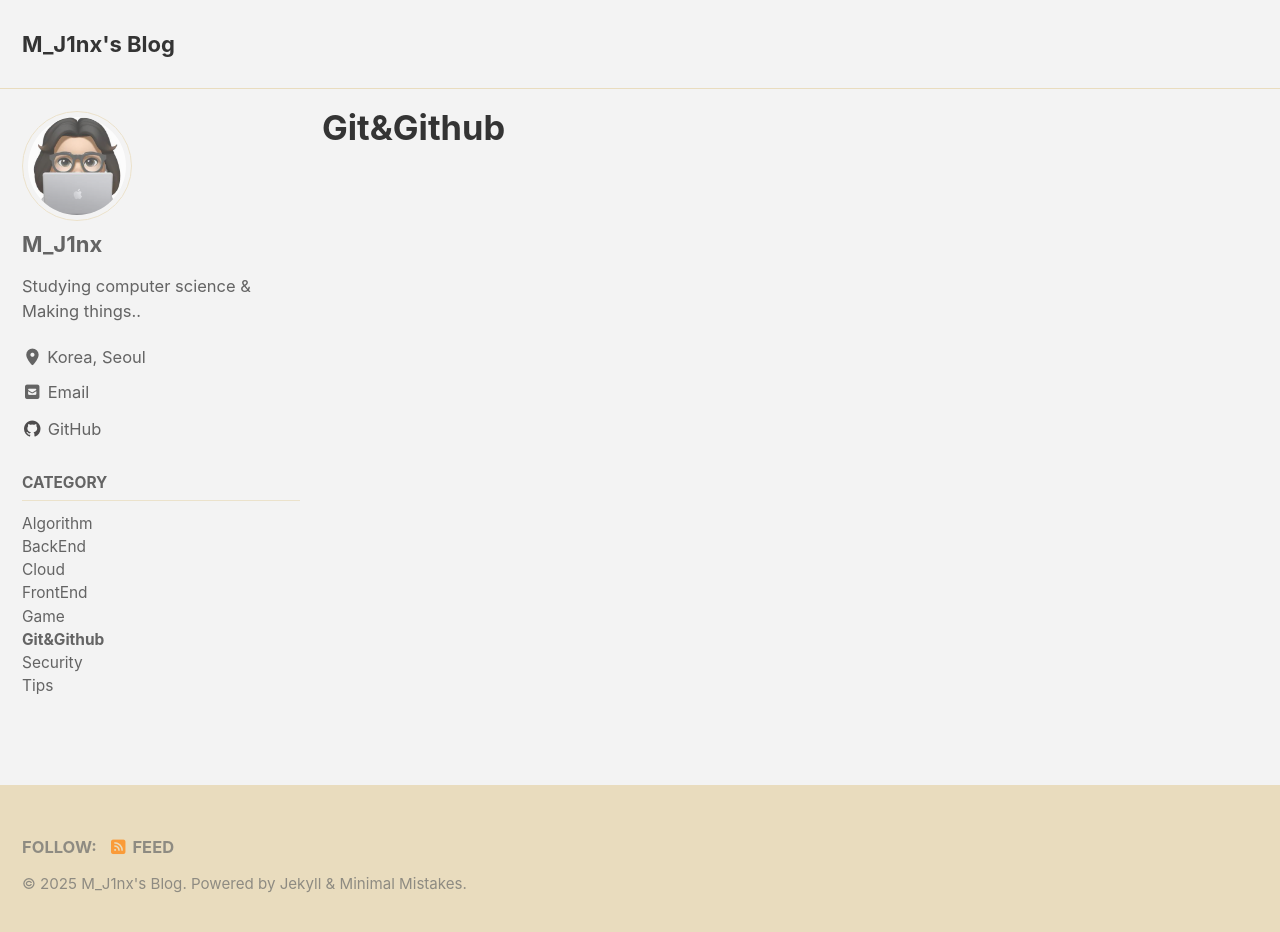
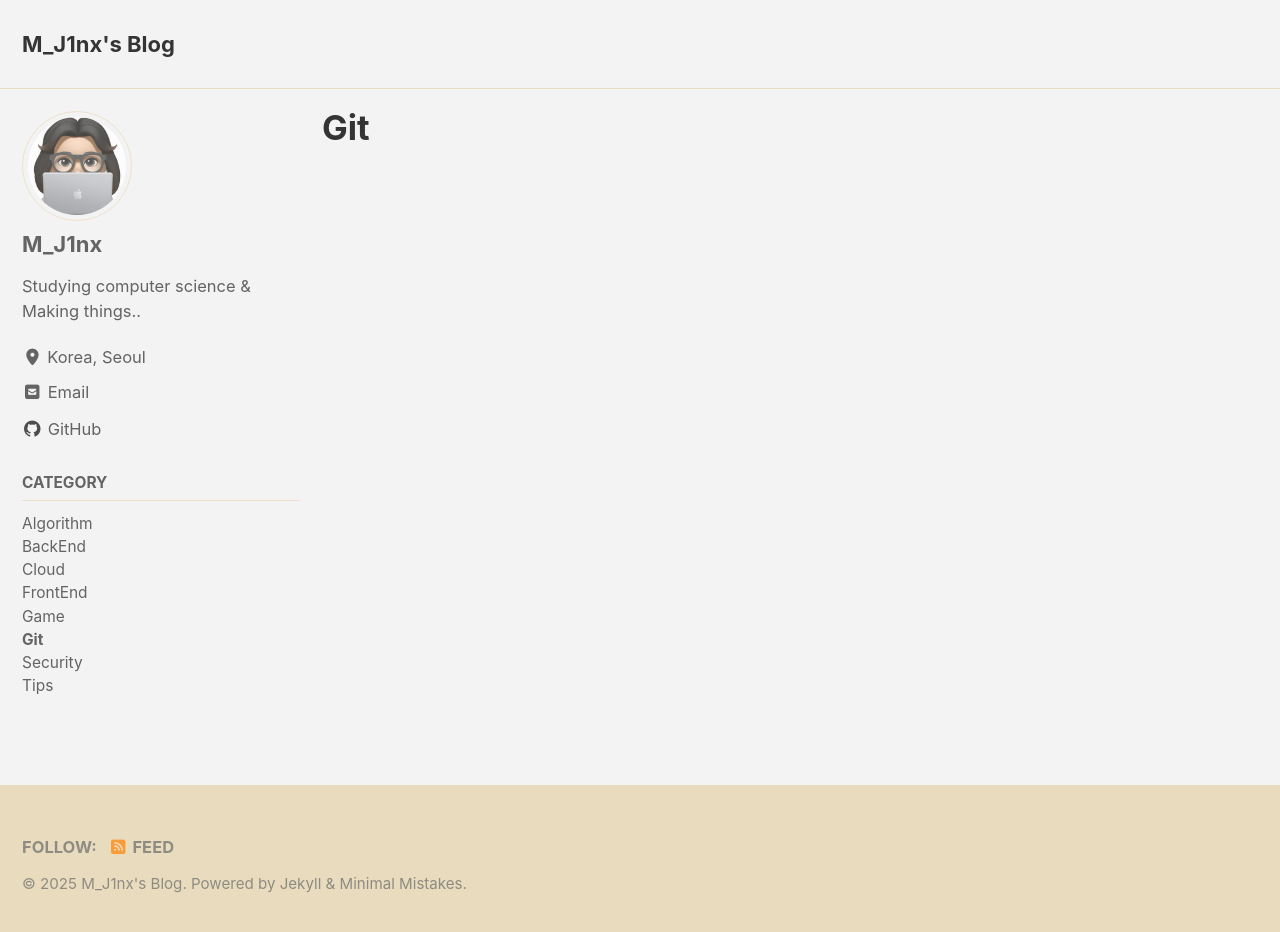
Before and after one commit to M-J1nx/M_J1nx.github.io, a Jekyll site: the page built from _pages/category-Git&Github.md, in a window 1280 px wide and 940 px high. Shown: the top 932 px of the window. Built offline with Jekyll 4.4.1, drawn with Linux system fonts in a browser that asks for light colours; cached includes are drawn as plain includes.

Commit message:
[ FIX ] Git category fixed

```diff
--- a/_data/navigation.yml
+++ b/_data/navigation.yml
@@ -23,8 +23,8 @@ sidebar-category:
         url: "/FrontEnd"
       - title: "Game"
         url: "/Game"
-      - title: "Git&Github"
-        url: "/git&github"
+      - title: "Git"
+        url: "/Git"
       - title: "Security"
         url: "/Security"
       - title: "Tips"
--- a/_pages/category-Git&Github.md
+++ b/_pages/category-Git&Github.md
@@ -1,7 +1,7 @@
 ---
-title: "Git&Github"
+title: "Git"
 layout: archive
-permalink: /git&github
+permalink: /Git
 toc: true
 toc_sticky: true
 author_profile: true
@@ -10,5 +10,5 @@ sidebar:
 ---
 
 
-{% assign posts = site.categories.Git&Github %}
+{% assign posts = site.categories.Github %}
 {% for post in posts %} {% include archive-single.html type=page.entries_layout %} {% endfor %}
```
Also changed, not shown: _posts/2025-01-21-Git & Github Basic.md (+1 -1 lines), _posts/2025-01-24-Why can't I make contributions even if I did commit.md (+1 -1 lines), _posts/2025-02-04-Basic Command in Git.md (+1 -1 lines).
